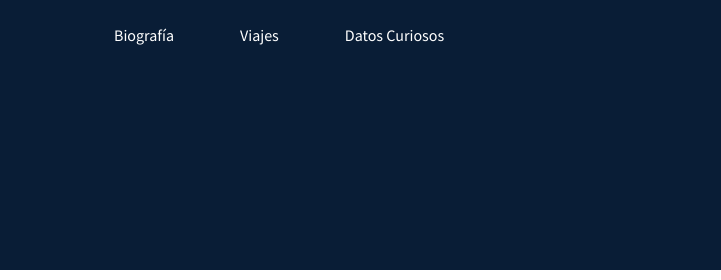
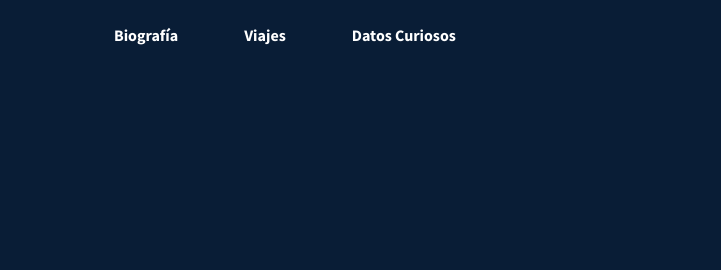
Before and after one commit to eduardoapenb/biografia, a plain HTML site: page index.html in a window 1280 px wide. Shown: the top 280 px of the page, 559-1280 px from the left. Drawn offline with Linux system fonts and the light colour scheme.

Commit message:
Strong en letras de header

```diff
--- a/index.html
+++ b/index.html
@@ -25,13 +25,13 @@
                 <nav class="header-menu">
                         <ul>
                             <li>
-                                <a class="header-link" href="">Biografía</a>
+                                <a class="header-link" href=""><strong>Biografía</strong></a>
                             </li>
                             <li>
-                                <a class="header-link" href="">Viajes</a>
+                                <a class="header-link" href=""> <strong>Viajes</strong></a>
                             </li>
                             <li>
-                                <a class="header-link" href="">Datos Curiosos</a>
+                                <a class="header-link" href=""><strong>Datos Curiosos</strong></a>
                             </li>
                         </ul>
 
```
